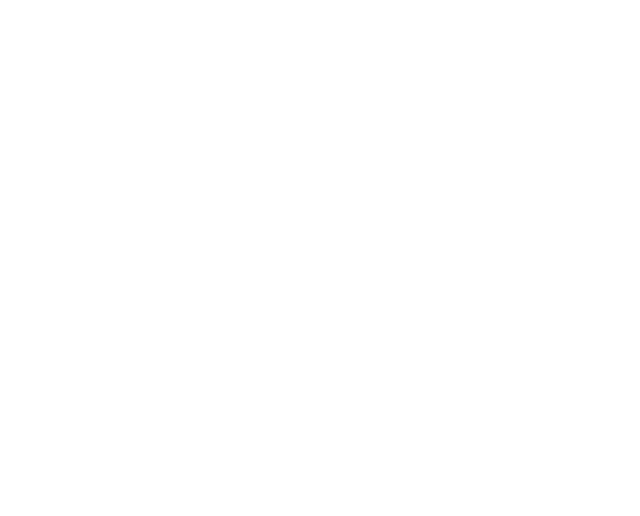
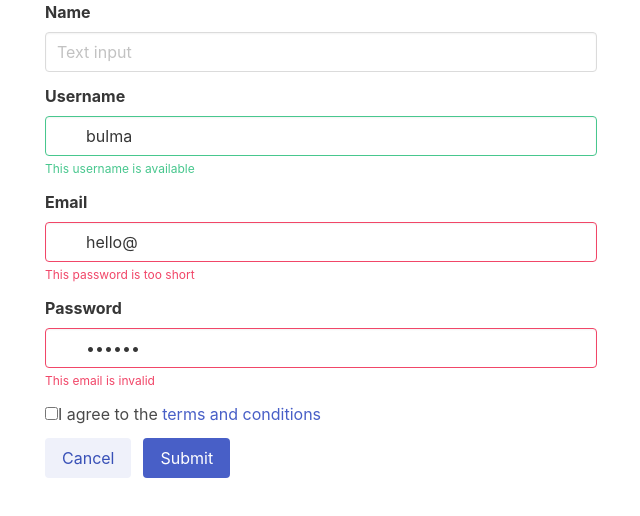
Before and after one commit to RudaF/project-flow, a React (Create React App) app: page / in a window 1280 px wide. Shown: the top 516 px of the page, without its empty margins (243-883 px from the left). Built offline with nearby package versions, Linux system fonts and the light colour scheme.

Commit message:
Made signup form

```diff
--- a/package.json
+++ b/package.json
@@ -3,6 +3,10 @@
   "version": "0.1.0",
   "private": true,
   "dependencies": {
+    "@fortawesome/fontawesome-free": "^5.15.2",
+    "@fortawesome/fontawesome-svg-core": "^1.2.34",
+    "@fortawesome/free-solid-svg-icons": "^5.15.2",
+    "@fortawesome/react-fontawesome": "^0.1.14",
     "@testing-library/jest-dom": "^5.11.9",
     "@testing-library/react": "^11.2.5",
     "@testing-library/user-event": "^12.7.1",
--- a/public/index.html
+++ b/public/index.html
@@ -24,6 +24,10 @@
       work correctly both with client-side routing and a non-root public URL.
       Learn how to configure a non-root public URL by running `npm run build`.
     -->
+    <link
+      rel="stylesheet"
+      href="https://cdn.jsdelivr.net/npm/bulma@0.9.1/css/bulma.min.css"
+    />
     <title>React App</title>
   </head>
   <body>
--- a/src/App.js
+++ b/src/App.js
@@ -1,8 +1,13 @@
-import React from "react";
 import { BrowserRouter, Route, Switch } from "react-router-dom";
 
+import SigninForm from "./components/SignInForm";
+
 function App() {
-  return <div></div>;
+  return (
+    <BrowserRouter>
+      <SigninForm />
+    </BrowserRouter>
+  );
 }
 
 export default App;
--- /dev/null
+++ b/src/components/SignInForm.js
@@ -0,0 +1,135 @@
+import React, { Component } from "react";
+
+class SignInForm extends Component {
+  state = {
+    name: "",
+    email: "",
+    username: "",
+    password: "",
+    termsAgreement: false,
+  };
+
+  handleChange = (event) => {
+    this.setState({ [event.target.name]: event.target.value });
+  };
+
+  handleChangeCheckbox = (event) => {
+    this.setState({ [event.target.name]: !this.state[event.target.name] });
+  };
+
+  handleCancelButton = () => {};
+
+  handleSubmit = async (event) => {
+    event.preventDefault();
+
+    try {
+      const response = await axios.post(
+        "https://ih-crud-api.herokuapp.com/characters",
+        this.state
+      );
+
+      console.log(response);
+      this.props.history.push("/");
+    } catch (err) {
+      console.error(err);
+    }
+  };
+
+  render() {
+    return (
+      <div className="container columns is-mobile">
+        <form className="column is-half is-offset-one-quarter">
+          <div className="field">
+            <label className="label">Name</label>
+            <div className="control">
+              <input
+                name="name"
+                className="input"
+                type="text"
+                placeholder="Text input"
+              />
+            </div>
+          </div>
+          <div className="field">
+            <label className="label">Username</label>
+            <div className="control has-icons-left has-icons-right">
+              <input
+                name="username"
+                className="input is-success"
+                type="text"
+                placeholder="Text input"
+                value="bulma"
+              />
+              <span className="icon is-small is-left">
+                <i className="fas fa-user"></i>
+              </span>
+              <span className="icon is-small is-right">
+                <i className="fas fa-check"></i>
+              </span>
+            </div>
+            <p className="help is-success">This username is available</p>
+          </div>
+          <div className="field">
+            <label className="label">Email</label>
+            <div className="control has-icons-left has-icons-right">
+              <input
+                name="email"
+                className="input is-danger"
+                type="email"
+                placeholder="Email input"
+                value="hello@"
+              />
+              <span className="icon is-small is-left">
+                <i className="fas fa-envelope"></i>
+              </span>
+              <span className="icon is-small is-right">
+                <i className="fas fa-exclamation-triangle"></i>
+              </span>
+            </div>
+            <p className="help is-danger">This password is too short</p>
+          </div>
+          <div className="field">
+            <label className="label">Password</label>
+            <div className="control has-icons-left has-icons-right">
+              <input
+                name="password"
+                className="input is-danger"
+                type="password"
+                placeholder="password input"
+                value="hello@"
+              />
+              <span className="icon is-small is-left">
+                <i className="fas fa-envelope"></i>
+              </span>
+              <span className="icon is-small is-right">
+                <i className="fas fa-exclamation-triangle"></i>
+              </span>
+            </div>
+            <p className="help is-danger">This email is invalid</p>
+          </div>
+          <div className="field">
+            <div className="control">
+              <label className="checkbox">
+                <input type="checkbox" name="termsAgreement" />I agree to the{" "}
+                <a href="#">terms and conditions</a>
+              </label>
+            </div>
+          </div>
+
+          <div className="field is-grouped">
+            <div className="control">
+              <button className="button is-link is-light">Cancel</button>
+            </div>
+            <div className="control">
+              <button className="button is-link" type="submit">
+                Submit
+              </button>
+            </div>
+          </div>
+        </form>
+      </div>
+    );
+  }
+}
+
+export default SignInForm;
```
Also changed, not shown: src/components/LogInForm.js (added, +9 -0 lines), 1 other file (tests, documents, lock files or other folders).
